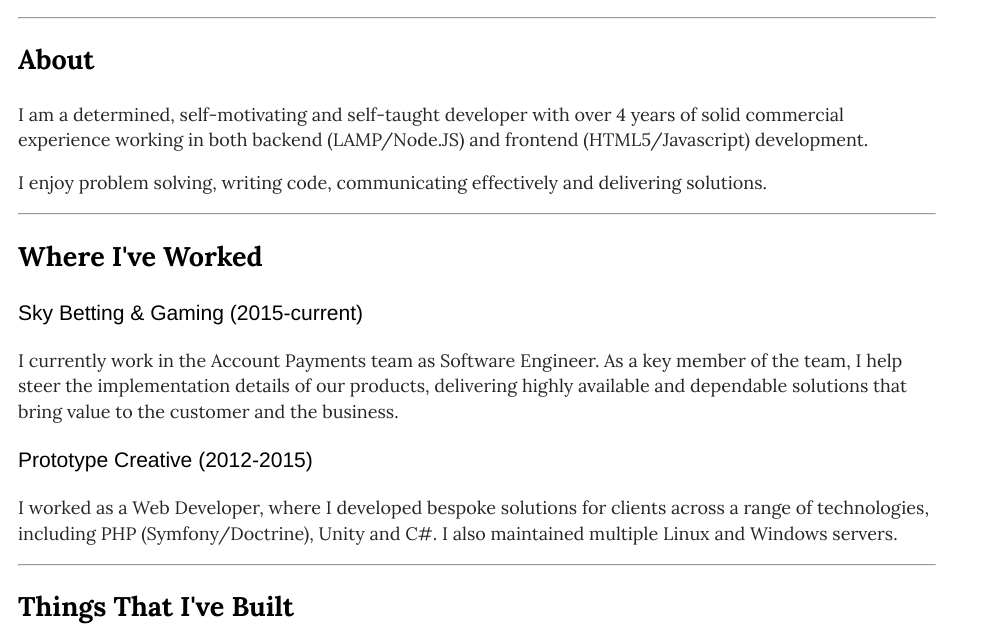
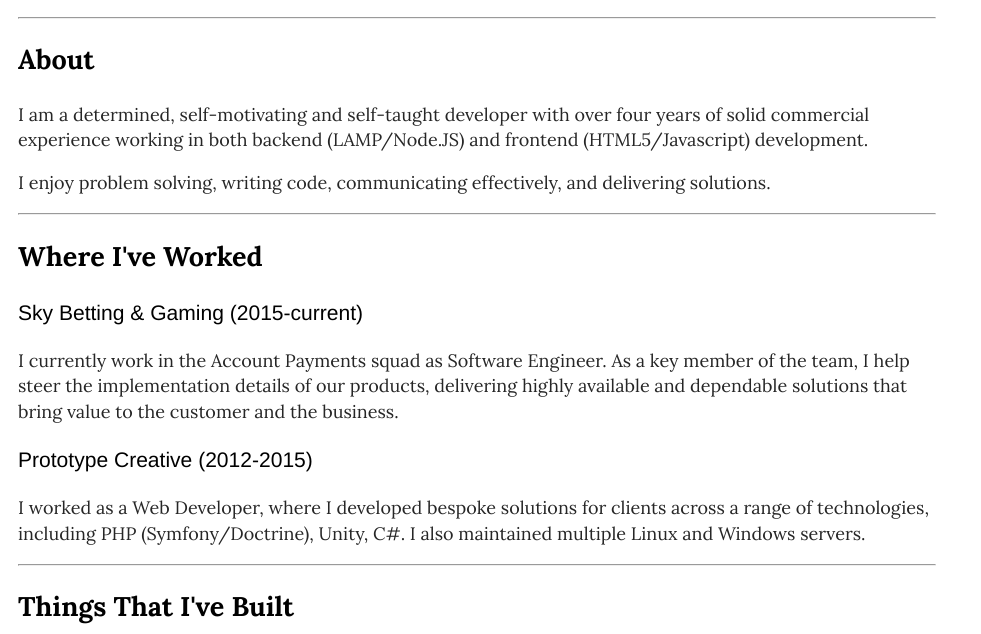
Before and after one commit to ThomasLomas/thomaslomas.github.io, a Jekyll site: the page built from index.html, in a window 1280 px wide. Shown: the part 174-808 px from the top of the page, without its empty margins (0-981 px from the left). Built offline with Jekyll 4.4.1, drawn with Linux system fonts in a browser that asks for light colours.

Commit message:
Grammar changes

```diff
--- a/index.html
+++ b/index.html
@@ -3,18 +3,18 @@ layout: default
 ---
 
 <h2>About</h2>
-<p>I am a determined, self-motivating and self-taught developer with over 4 years of solid commercial experience working in both backend (LAMP/Node.JS) and frontend (HTML5/Javascript) development.</p>
+<p>I am a determined, self-motivating and self-taught developer with over four years of solid commercial experience working in both backend (LAMP/Node.JS) and frontend (HTML5/Javascript) development.</p>
 
-<p>I enjoy problem solving, writing code, communicating effectively and delivering solutions.</p>
+<p>I enjoy problem solving, writing code, communicating effectively, and delivering solutions.</p>
 
 <hr />
 
 <h2>Where I've Worked</h2>
 <h3>Sky Betting &amp; Gaming (2015-current)</h3>
-<p>I currently work in the Account Payments team as Software Engineer. As a key member of the team, I help steer the implementation details of our products, delivering highly available and dependable solutions that bring value to the customer and the business.</p>
+<p>I currently work in the Account Payments squad as Software Engineer. As a key member of the team, I help steer the implementation details of our products, delivering highly available and dependable solutions that bring value to the customer and the business.</p>
 
 <h3>Prototype Creative (2012-2015)</h3>
-<p>I worked as a Web Developer, where I developed bespoke solutions for clients across a range of technologies, including PHP (Symfony/Doctrine), Unity and C#. I also maintained multiple Linux and Windows servers.</p>
+<p>I worked as a Web Developer, where I developed bespoke solutions for clients across a range of technologies, including PHP (Symfony/Doctrine), Unity, C#. I also maintained multiple Linux and Windows servers.</p>
 
 <hr />
 
```
